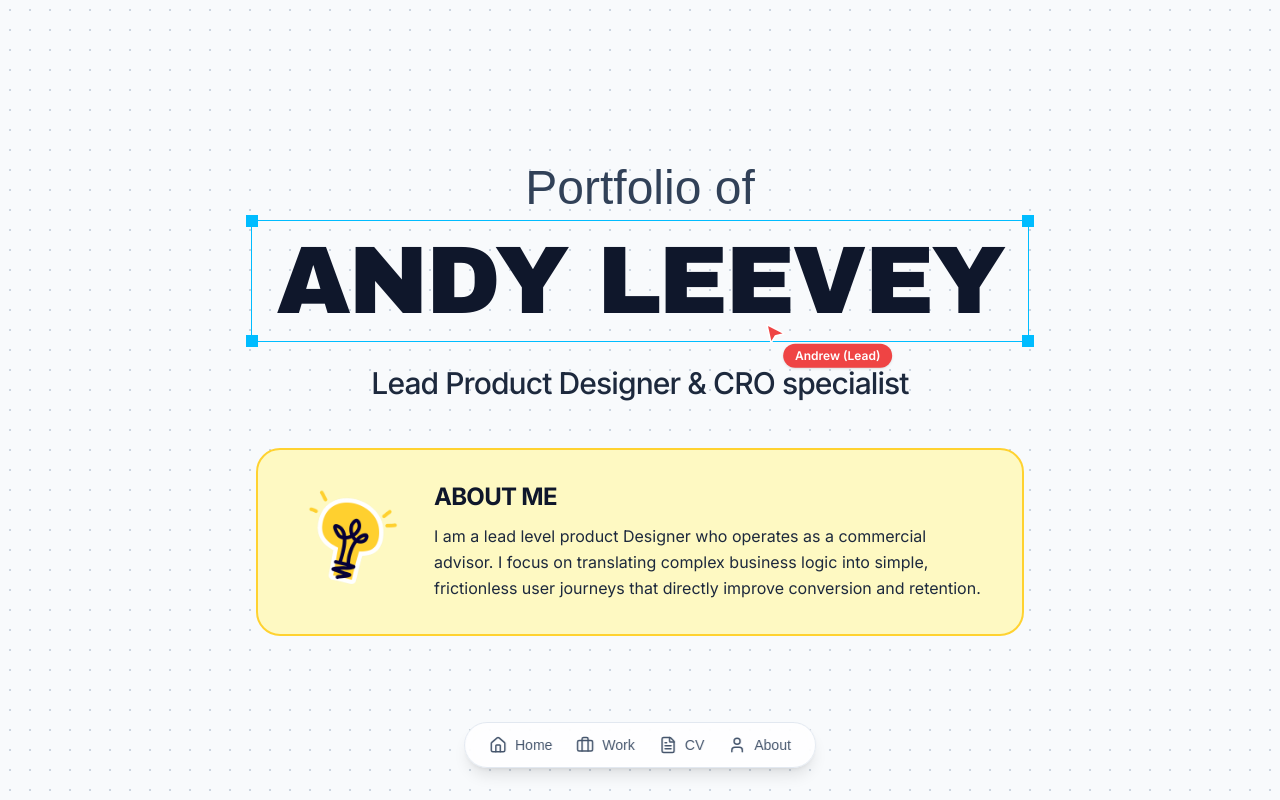
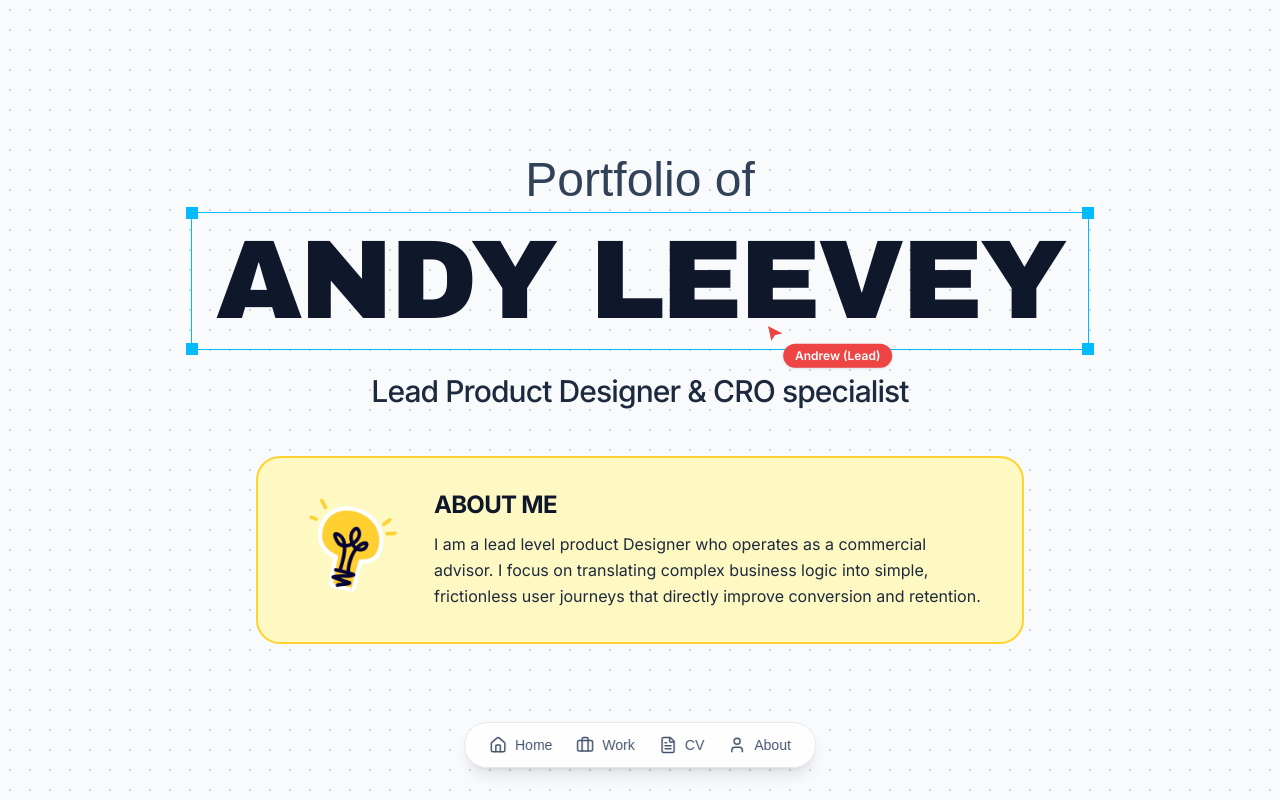
Before and after one commit to andrewleevey-ux/andrew-leevey-portfolio, a Next.js app: page / in a window 1280 px wide. Shown: the top 800 px of the page. Built offline with nearby package versions, Linux system fonts and the light colour scheme; a web font is replaced by a local one.

Commit message:
style(hero): update Andy Leevey heading font size to 7rem

```diff
--- a/app/page.tsx
+++ b/app/page.tsx
@@ -47,7 +47,7 @@ export default function Home() {
               <div className="absolute -top-1.5 -right-1.5 w-3 h-3 bg-sky-400" />
               <div className="absolute -bottom-1.5 -left-1.5 w-3 h-3 bg-sky-400" />
               <div className="absolute -bottom-1.5 -right-1.5 w-3 h-3 bg-sky-400" />
-              <h1 className={`${archivoBlack.className} text-6xl md:text-8xl uppercase tracking-tight text-slate-900 leading-none`}>
+              <h1 className={`${archivoBlack.className} text-[7rem] uppercase tracking-tight text-slate-900 leading-none`}>
                 ANDY LEEVEY
               </h1>
             </div>
```
